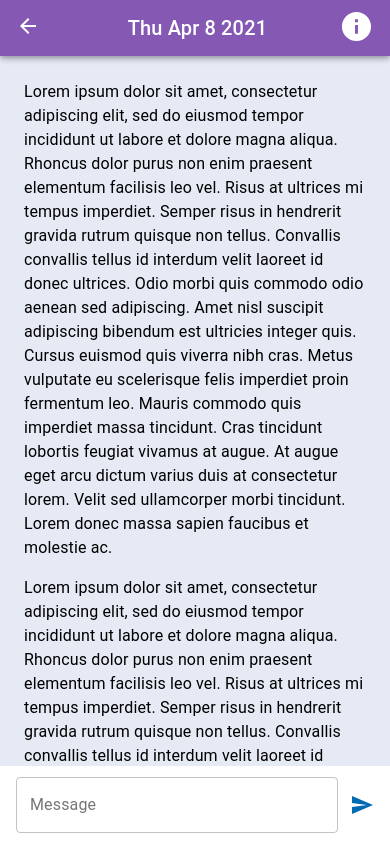
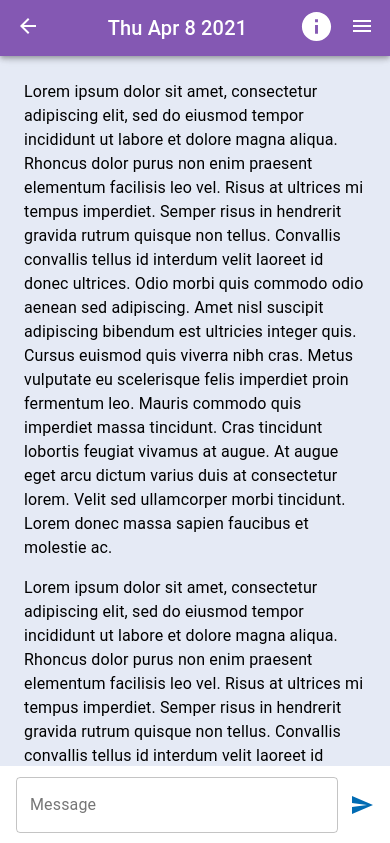
Before and after one commit to VirajJadhav/DiscussIn, a React (Create React App) app in the folder frontend/: page /join in a window 390 px wide. Shown: the top 843 px of the page. Built offline with nearby package versions, Linux system fonts and the light colour scheme.

Commit message:
feat: mobile drawer for room layout

```diff
--- a/frontend/src/components/RoomLayout/index.jsx
+++ b/frontend/src/components/RoomLayout/index.jsx
@@ -1,4 +1,4 @@
-import React from "react";
+import React, { useState } from "react";
 import {
   Drawer,
   AppBar,
@@ -19,10 +19,12 @@ import {
   ArrowBack as BackButton,
   Info as InfoIcon,
   Send as SendIcon,
+  Menu as MenuIcon,
+  Close as CloseIcon,
 } from "@material-ui/icons";
 import { useHistory } from "react-router-dom";
 
-const drawerWidth = 240;
+const drawerWidth = 250;
 
 const useStyles = makeStyles(theme => ({
   root: {
@@ -37,6 +39,10 @@ const useStyles = makeStyles(theme => ({
     [theme.breakpoints.down("sm")]: {
       display: "none",
     },
+  },
+  mobileDrawer: {
+    width: drawerWidth,
+    flexShrink: 0,
   },
   drawerPaper: {
     width: drawerWidth,
@@ -65,6 +71,14 @@ const useStyles = makeStyles(theme => ({
     // color: theme.palette.darkSlateBlue.main,
     color: "#006bb3",
   },
+  mobileDrawerIcon: {
+    display: "none",
+    [theme.breakpoints.down("sm")]: {
+      cursor: "pointer",
+      display: "initial",
+      marginLeft: "1rem",
+    },
+  },
 }));
 
 export default function RoomLayout({
@@ -78,14 +92,22 @@ export default function RoomLayout({
 
   const history = useHistory();
 
+  const [mobileDrawerOpen, setMobileDrawerOpen] = useState(false);
+
   const goBack = () => {
     history.replace("/");
+  };
+
+  const handleMobileDrawer = () => {
+    setMobileDrawerOpen(prevState => !prevState);
   };
 
   return (
     <div className={classes.root}>
       <AppBar position="fixed" className={classes.appBar}>
         <Toolbar>
+          <Grid container justify="space-between" alignItems="center">
+            <Grid item>
               <div
                 style={{
                   marginRight: "1rem",
@@ -95,8 +117,7 @@ export default function RoomLayout({
               >
                 <BackButton />
               </div>
-          <Grid container justify="space-between" alignItems="center">
-            <Grid item />
+            </Grid>
             <Grid item>
               <Typography variant="h6" noWrap>
                 {createdAt}
@@ -113,16 +134,67 @@ export default function RoomLayout({
               </div>
             </Grid>
           </Grid>
+          <div
+            className={classes.mobileDrawerIcon}
+            onClick={handleMobileDrawer}
+          >
+            <MenuIcon />
+          </div>
         </Toolbar>
       </AppBar>
+      {/* Desktop Drawer */}
       <Drawer
         className={classes.drawer}
         variant="permanent"
+        open={mobileDrawerOpen}
         classes={{
           paper: classes.drawerPaper,
         }}
       >
         <Toolbar />
+        <div className={classes.drawerContainer}>
+          <List>
+            {users.map((text, index) => (
+              <div key={`room-users-${text}-${index}`}>
+                <ListItem
+                  style={{
+                    margin: "0.7rem 0 0.7rem 0",
+                  }}
+                  button
+                >
+                  <ListItemIcon>
+                    <Person />
+                  </ListItemIcon>
+                  <ListItemText primary={text} />
+                </ListItem>
+                <Divider />
+              </div>
+            ))}
+          </List>
+        </div>
+      </Drawer>
+      {/* Mobile drawer */}
+      <Drawer
+        className={classes.mobileDrawer}
+        onClose={handleMobileDrawer}
+        anchor="right"
+        open={mobileDrawerOpen}
+        classes={{
+          paper: classes.drawerPaper,
+        }}
+      >
+        <Toolbar>
+          <div
+            style={{
+              cursor: "pointer",
+              margin: "0.5rem 0 0.5rem 0",
+            }}
+            onClick={handleMobileDrawer}
+          >
+            <CloseIcon />
+          </div>
+        </Toolbar>
+        <Divider />
         <div className={classes.drawerContainer}>
           <List>
             {users.map((text, index) => (
```
Lines whose indentation alone changed are shown as unchanged.
